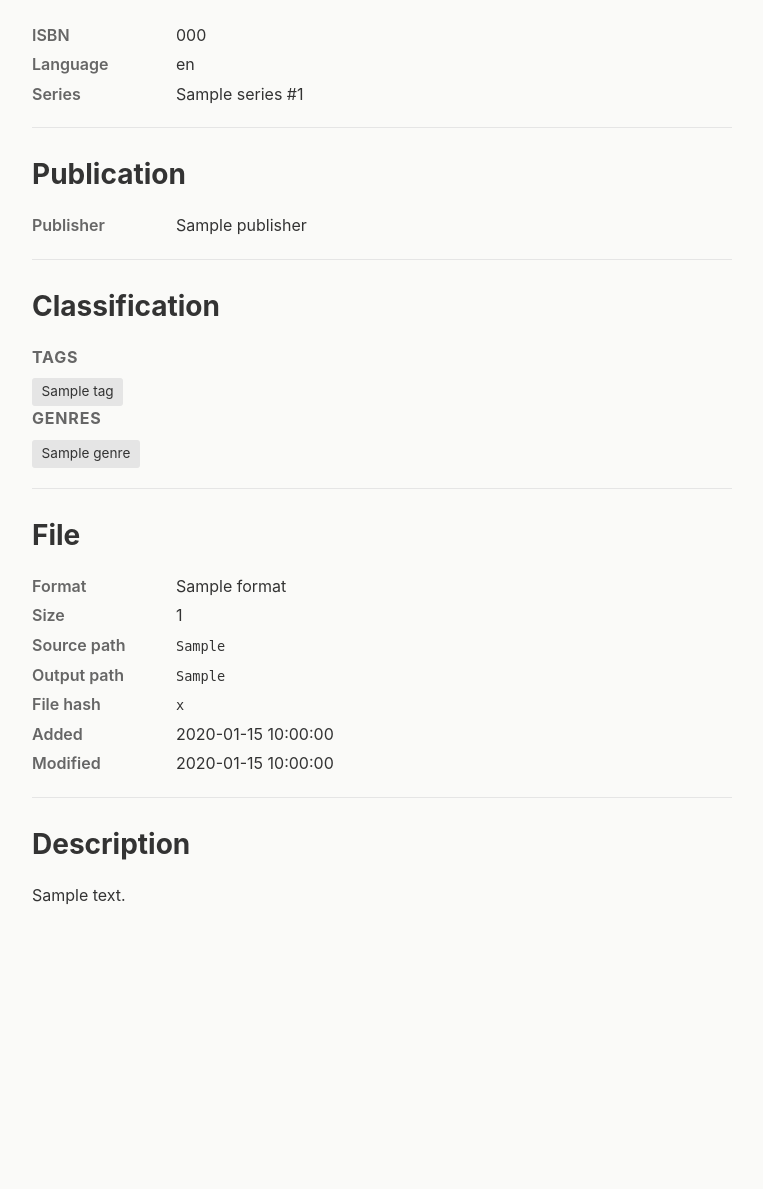
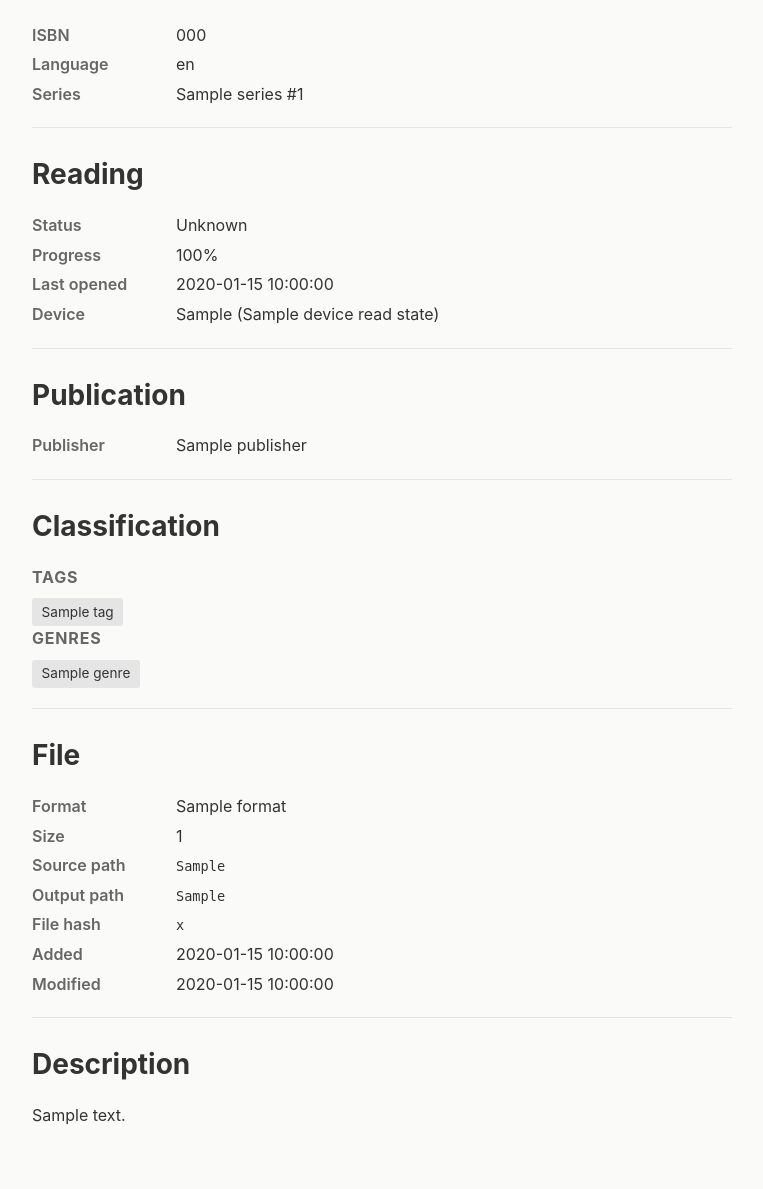
Before and after one commit to JoeCotellese/bookery, a Flask app: template src/bookery/web/templates/detail.html in a window 1280 px wide. Shown: the part 361-1550 px from the top of the page, without its empty margins (160-923 px from the left). Before the commit the page ends 1266 px from the top, so only its background shows below. Run offline with Flask 3, Linux system fonts and the light colour scheme; the template is opened without the code that fills it: most values are stand-ins (such as "Sample title", 1, 10 or a date in 2020); parts of the project's set-up code (start-up, migrations or seed data) failed here and were passed over.

Commit message:
Add #181: web detail Reading section
Renders only when book_status or device_read_state has a row, so
existing detail pages for unread books look unchanged. status_name
is registered as a Jinja global so the partial can call it without
knowing the 0/1/2 mapping. Device line drops the parenthesized label
when the device row has no human-set label.

🤖 Generated with [Claude Code](https://claude.com/claude-code)

Co-Authored-By: Claude <noreply@anthropic.com>

```diff
--- a/src/bookery/web/__init__.py
+++ b/src/bookery/web/__init__.py
@@ -7,6 +7,7 @@ from collections.abc import Mapping
 from flask import Flask
 
 from bookery.db.catalog import LibraryCatalog
+from bookery.db.status import status_name
 from bookery.metadata.provider import MetadataProvider
 from bookery.util.text import description_paragraphs
 from bookery.web.routes import bp
@@ -37,5 +38,9 @@ def create_app(
     # already plain text (HTML is stripped on write), so this filter never
     # needs to sanitize — it just wraps blank-line paragraphs.
     app.jinja_env.filters["description_paragraphs"] = description_paragraphs
+    # Expose status_name so the detail Reading partial can render the
+    # human-readable label for a `book_status.status` integer without the
+    # template having to know the mapping.
+    app.jinja_env.globals["status_name"] = status_name
     app.register_blueprint(bp)
     return app
--- a/src/bookery/web/routes.py
+++ b/src/bookery/web/routes.py
@@ -201,6 +201,8 @@ def book_detail(book_id):
     genres = catalog.get_genres_for_book(book_id)
     file_info = _file_context(book)
     return_to = _safe_return_to(request.args.get("return_to"))
+    book_status = catalog.get_book_status(book_id)
+    device_read_state = catalog.get_device_read_state_for_book(book_id)
 
     if request.headers.get("HX-Request"):
         return render_template(
@@ -210,6 +212,8 @@ def book_detail(book_id):
             genres=genres,
             file_info=file_info,
             return_to=return_to,
+            book_status=book_status,
+            device_read_state=device_read_state,
         )
 
     return render_template(
@@ -219,6 +223,8 @@ def book_detail(book_id):
         genres=genres,
         file_info=file_info,
         return_to=return_to,
+        book_status=book_status,
+        device_read_state=device_read_state,
     )
 
 
--- a/src/bookery/web/templates/_detail.html
+++ b/src/bookery/web/templates/_detail.html
@@ -3,6 +3,7 @@
 {% include "_detail_header.html" %}
 <div id="enrich-panel"></div>
 {% include "_detail_identity.html" %}
+{% include "_detail_reading.html" %}
 {% include "_detail_publication.html" %}
 {% include "_detail_classification.html" %}
 {% include "_detail_file.html" %}
--- /dev/null
+++ b/src/bookery/web/templates/_detail_reading.html
@@ -0,0 +1,28 @@
+{# ABOUTME: Detail Reading partial — status, progress, last opened, device. #}
+{# ABOUTME: Renders only when book_status or device_read_state has a row. #}
+{% if book_status or device_read_state %}
+<section class="section" aria-labelledby="detail-reading">
+    <h2 id="detail-reading">Reading</h2>
+    <dl class="metadata-grid">
+        {% if book_status %}
+        <dt>Status</dt>
+        <dd>{{ status_name(book_status.status) }}</dd>
+        {% elif device_read_state %}
+        <dt>Status</dt>
+        <dd>{{ status_name(device_read_state.read_status) }}</dd>
+        {% endif %}
+        {% if device_read_state and device_read_state.percent_read is not none %}
+        <dt>Progress</dt>
+        <dd>{{ "%.0f"|format(device_read_state.percent_read * 100) }}%</dd>
+        {% endif %}
+        {% if device_read_state and device_read_state.last_read_at %}
+        <dt>Last opened</dt>
+        <dd>{{ device_read_state.last_read_at }}</dd>
+        {% endif %}
+        {% if device_read_state %}
+        <dt>Device</dt>
+        <dd>{{ device_read_state.device_kind|title }}{% if device_read_state.device_label %} ({{ device_read_state.device_label }}){% endif %}</dd>
+        {% endif %}
+    </dl>
+</section>
+{% endif %}
```
Also changed, not shown: tests/web/test_detail_reading.py (added, +113 -0 lines).
